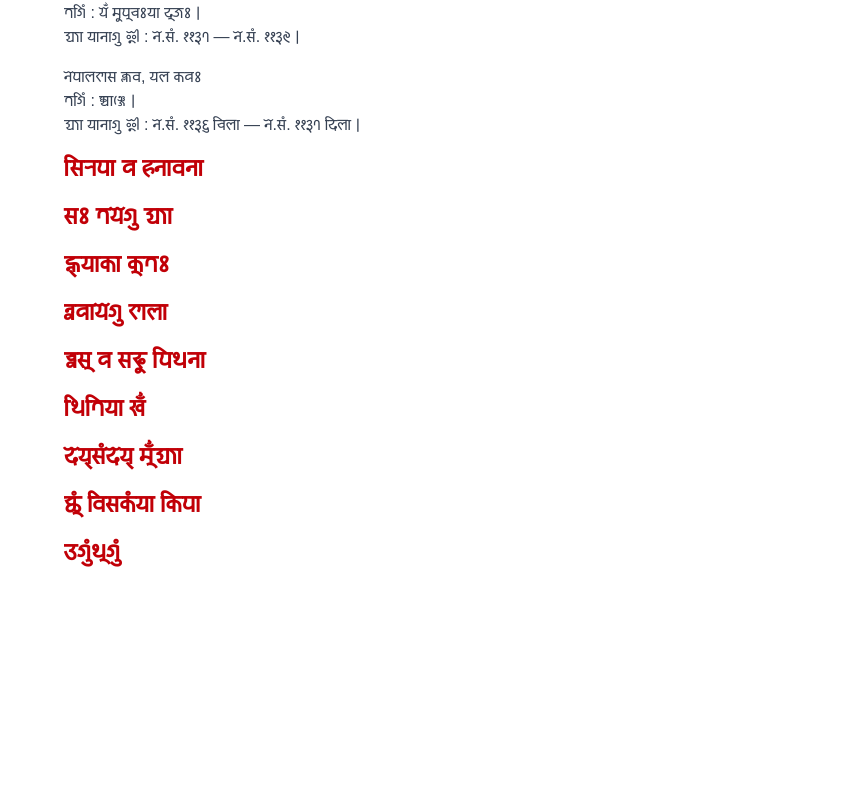
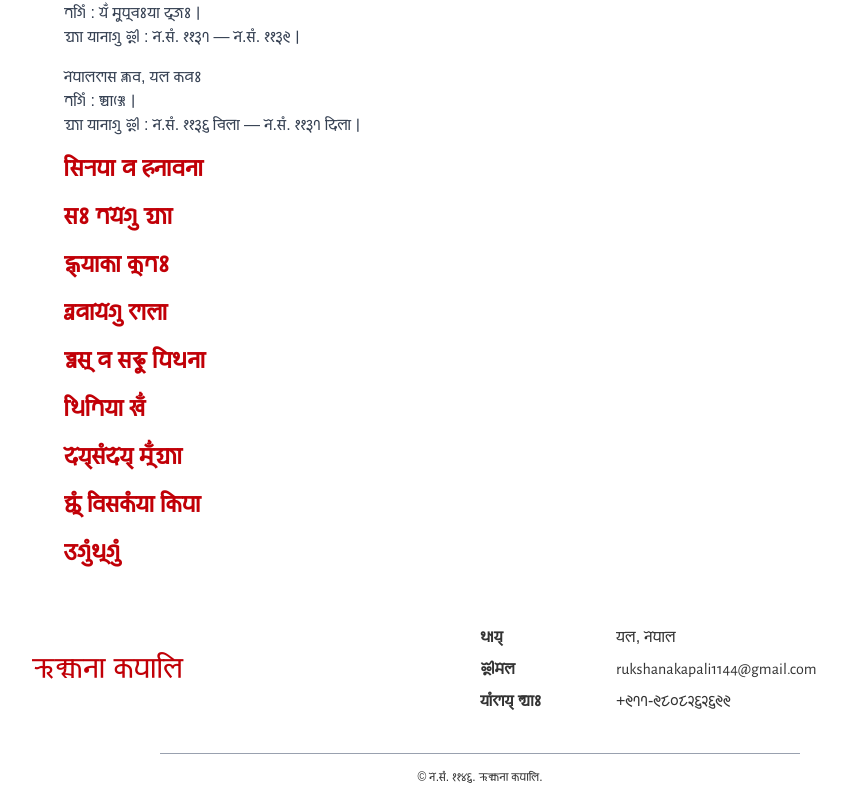
Before and after one commit to shakyasimha/ruku-ya-portfolio, a Next.js app: page /ne in a window 1280 px wide. Shown: the part 4528-5338 px from the top of the page, without its empty margins (160-1007 px from the left). Before the commit the page ends 5113 px from the top, so only its background shows below. Built offline with nearby package versions, Linux system fonts and the light colour scheme.

Commit message:
readded footer in nepal bhasa homepage

```diff
--- a/src/app/ne/page.tsx
+++ b/src/app/ne/page.tsx
@@ -339,7 +339,24 @@ export default function Home() {
         </div>
       </div>
 
-
+      {/* Footer */}
+      <Footer
+          info={{
+            headerClassName: newaLipi.className,
+            className: newaLipi.className,
+            name: "𑐬𑐸𑐎𑑂𑐳𑐣𑐵 𑐎𑐥𑐵𑐮𑐶",
+            profileLink: "",
+            litigationLink: "",
+            publicationLink: "",
+            locationHeader: "𑐠𑐵𑐫𑑂",
+            location: "𑐫𑐮, 𑐣𑐾𑐥𑐵𑐮",
+            emailHeader: "𑐃𑐩𑐾𑐮",
+            email: "rukshanakapali1144@gmail.com",
+            phoneHeader: "𑐫𑐵𑑄𑐨𑐵𑐫𑑂 𑐮𑑂𑐫𑐵𑑅",
+            phone: "+𑑙𑑗𑑗-𑑙𑑘𑑐𑑘𑑒𑑖𑑒𑑖𑑙𑑙",
+            year: year
+          }}
+        />
     </div>
   );
 }
```
